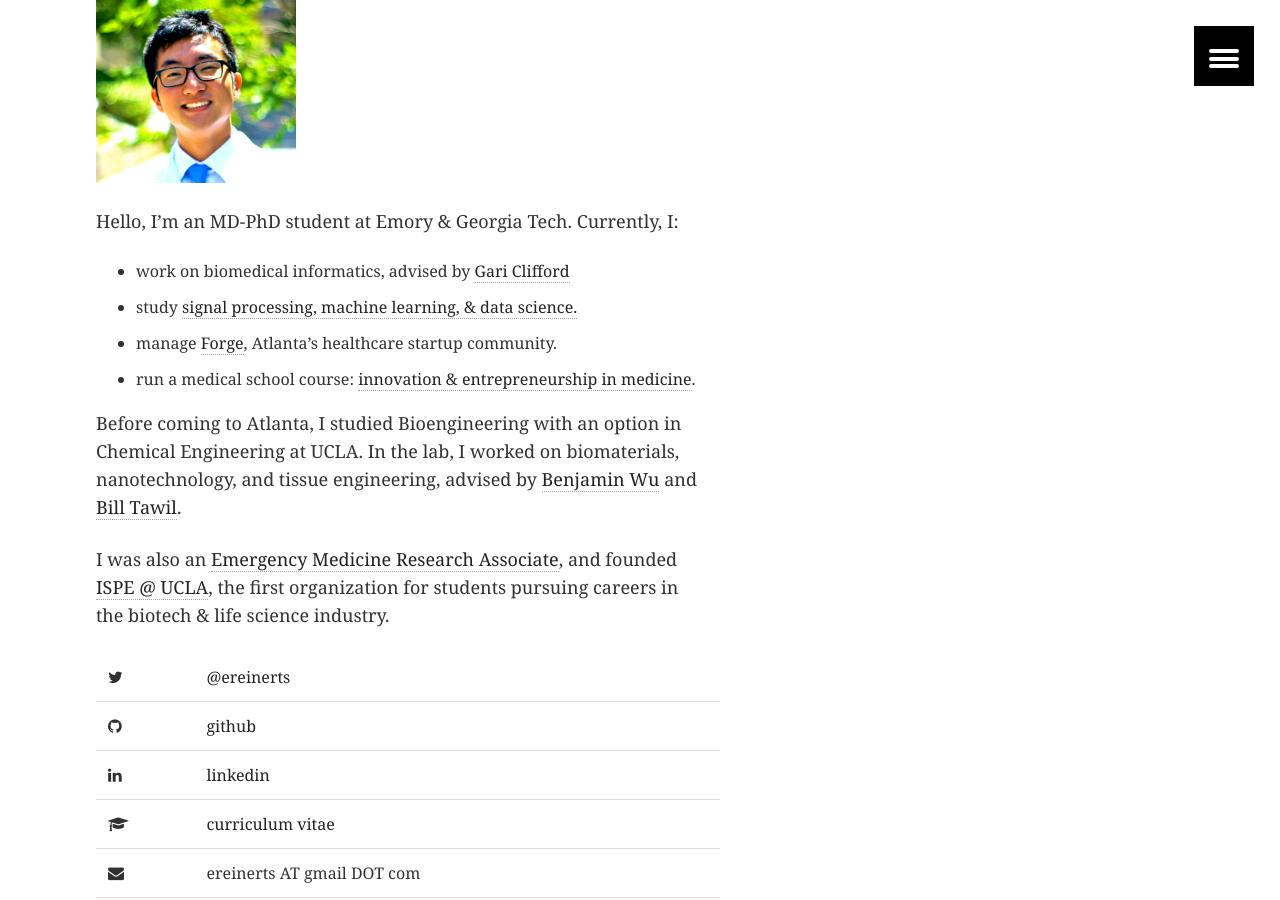
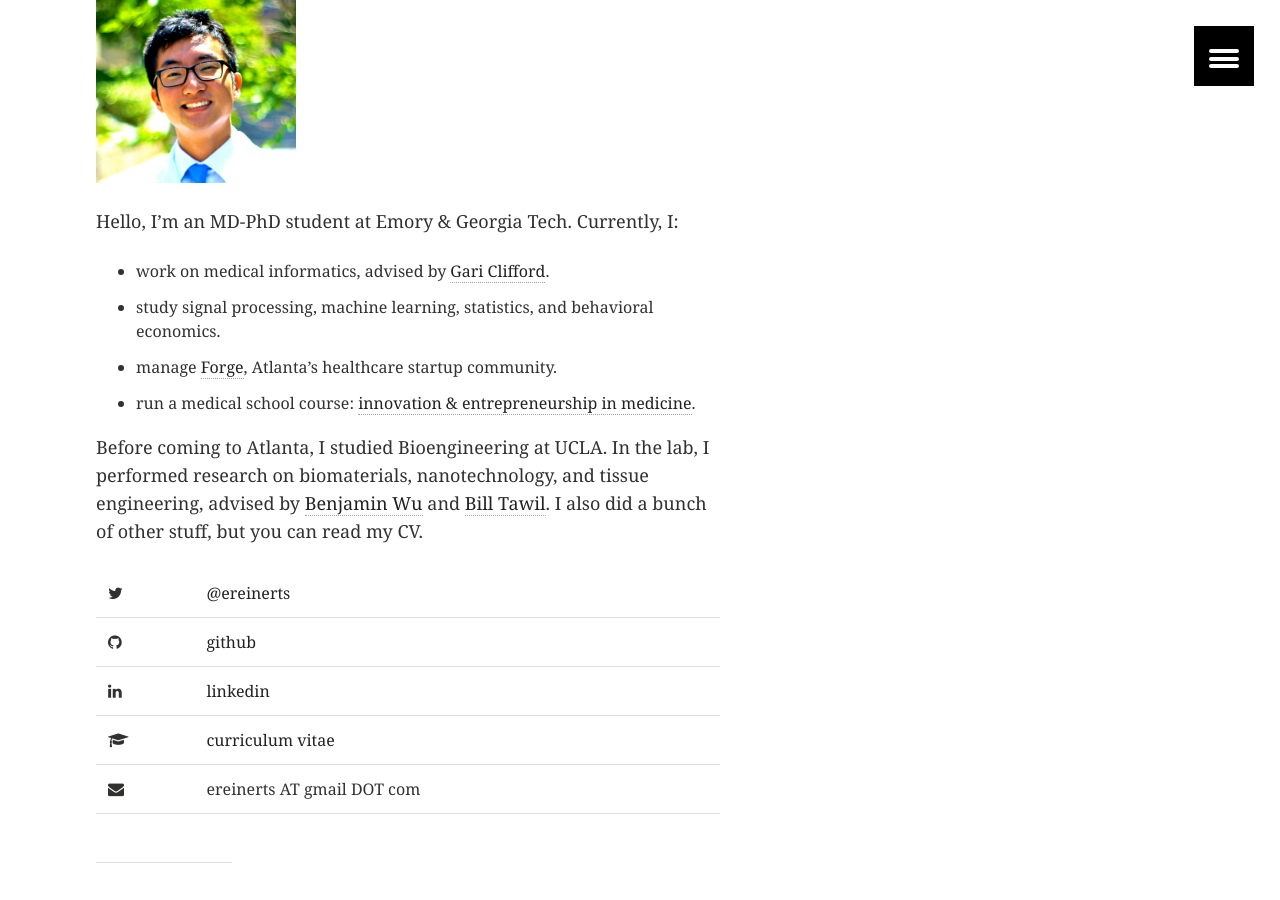
Before and after one commit to erikr/erikr.github.io, a Jekyll site: the page built from about.md, in a window 1280 px wide and 900 px high, scrolled down 251 px. Built offline with Jekyll 4.4.1, drawn with Linux system fonts in a browser that asks for light colours; nearby versions of some CDN libraries.

Commit message:
edited about

```diff
--- a/about.md
+++ b/about.md
@@ -8,16 +8,12 @@ title: "About"
 
 Hello, I'm an MD-PhD student at Emory & Georgia Tech. Currently, I:
 
-+ work on biomedical informatics, advised by [Gari Clifford](http://gdclifford.info/gari)
-+ study [signal processing, machine learning, & data science.](http://www.bme.gatech.edu/research/system.shtml)
++ work on medical informatics, advised by [Gari Clifford](http://gdclifford.info/gari).
++ study signal processing, machine learning, statistics, and behavioral economics.
 + manage [Forge](http://forgeatl.com), Atlanta's healthcare startup community.
 + run a medical school course: [innovation & entrepreneurship in medicine](http://erikreinertsen.com/iemed/).
 
-Before coming to Atlanta, I studied Bioengineering with an option in Chemical Engineering at UCLA. In the lab, I worked on biomaterials, nanotechnology, and tissue engineering, advised by [Benjamin Wu](http://www.bioeng.ucla.edu/people/faculty/Faculty/benjamin-m.-wu-d.d.s.-ph.d) and [Bill Tawil](http://www.bioeng.ucla.edu/people/faculty/adjunct-faculty/bill-j.-tawil-ph.d).
-
-I was also an [Emergency Medicine Research Associate](http://www.uclaemra.com/), and founded<br>
-[ISPE @ UCLA](http://www.ispeucla.com/), the first organization for students pursuing careers in<br>
-the biotech & life science industry.
+Before coming to Atlanta, I studied Bioengineering at UCLA. In the lab, I performed research on biomaterials, nanotechnology, and tissue engineering, advised by [Benjamin Wu](http://www.bioeng.ucla.edu/people/faculty/Faculty/benjamin-m.-wu-d.d.s.-ph.d) and [Bill Tawil](http://www.bioeng.ucla.edu/people/faculty/adjunct-faculty/bill-j.-tawil-ph.d). I also did a bunch of other stuff, but you can read my CV.
 
 <i class="fa fa-twitter"></i> | [@ereinerts](http://www.twitter.com/ereinerts)
 <i class="fa fa-github"></i> | [github](https://github.com/erikreinertsen)
```
